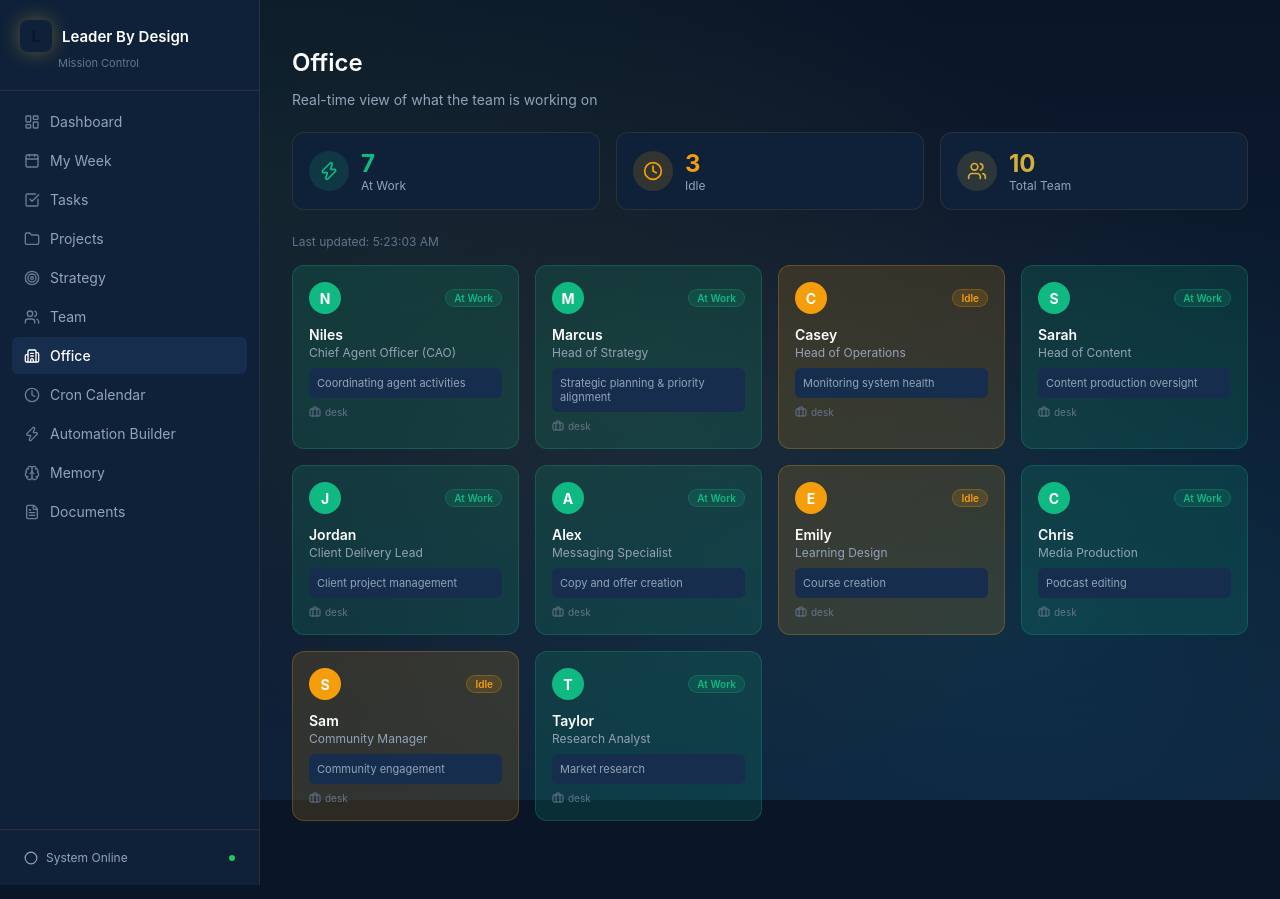
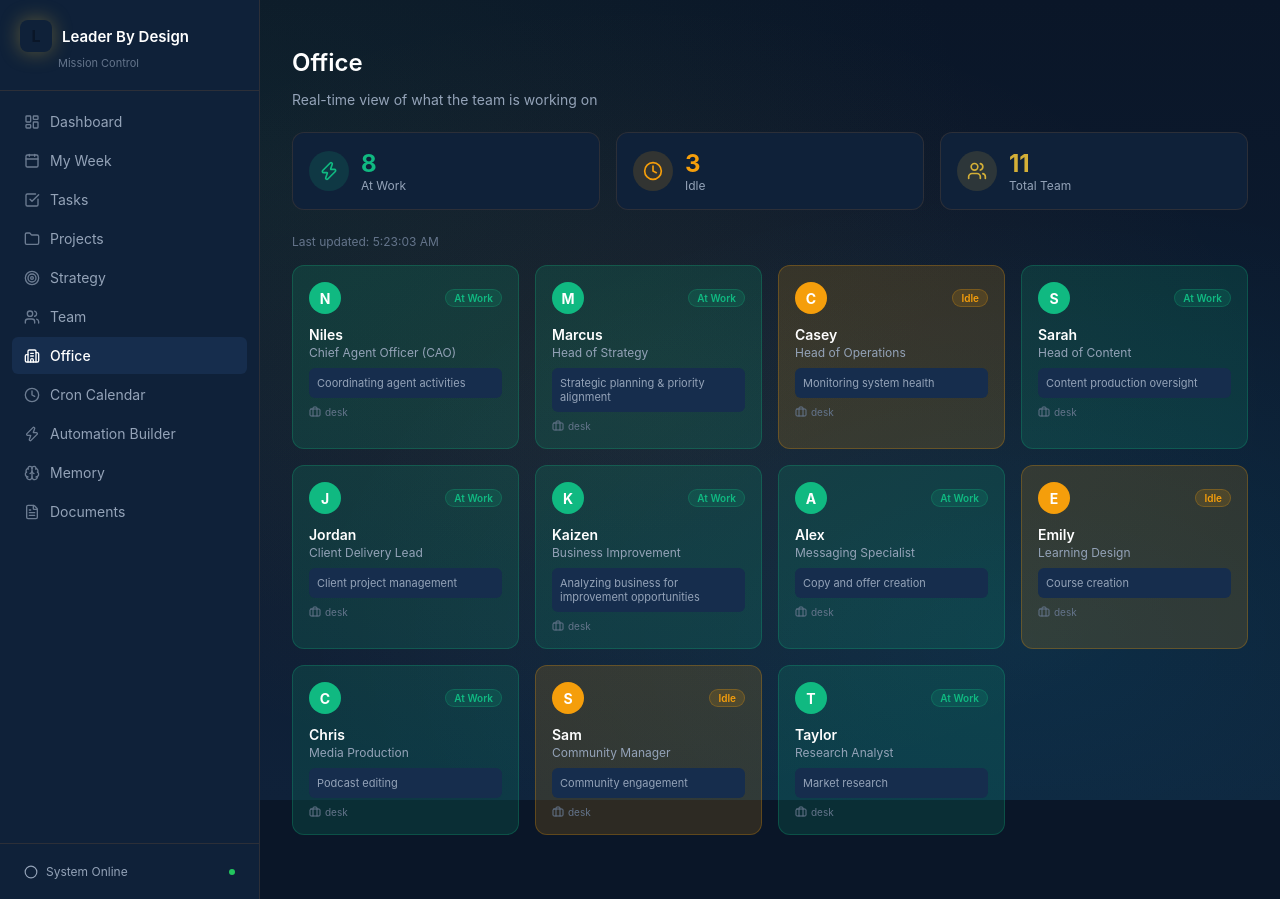
Before and after one commit to brendan134/mission-control, a Next.js app in the folder mission-control/: page /office in a window 1280 px wide. Built offline with nearby package versions, Linux system fonts and the light colour scheme.

Commit message:
Add Kaizen agent to Team and Office pages

```diff
--- a/mission-control/src/app/office/page.tsx
+++ b/mission-control/src/app/office/page.tsx
@@ -62,6 +62,16 @@ const officeAgents: OfficeAgent[] = [
     role: 'Client Delivery Lead',
     status: 'active',
     currentTask: 'Client project management',
+    location: 'desk',
+    tier: 'B'
+  },
+  {
+    id: 'kaizen',
+    name: 'Kaizen',
+    humanName: 'Kaizen',
+    role: 'Business Improvement',
+    status: 'active',
+    currentTask: 'Analyzing business for improvement opportunities',
     location: 'desk',
     tier: 'B'
   },
--- a/mission-control/src/app/team/page.tsx
+++ b/mission-control/src/app/team/page.tsx
@@ -19,6 +19,7 @@ const teamMembers: TeamMember[] = [
   { id: 'ops', name: 'Casey', role: 'Head of Operations', tier: 'B', model: 'flashlite', reportsTo: 'niles', responsibilities: ['System maintenance', 'Cron job management', 'Data integrity', 'Automation workflows'] },
   { id: 'content', name: 'Sarah', role: 'Head of Content', tier: 'B', model: 'minimax', reportsTo: 'niles', responsibilities: ['Content production oversight', 'LinkedIn posts & newsletters', 'Content strategy alignment'] },
   { id: 'client-delivery', name: 'Jordan', role: 'Client Delivery Lead', tier: 'B', model: 'kimi', reportsTo: 'niles', responsibilities: ['Client project delivery', 'Quality assurance', 'Stakeholder communication'] },
+  { id: 'kaizen', name: 'Kaizen', role: 'Business Improvement', tier: 'B', model: 'kimi', reportsTo: 'niles', responsibilities: ['Daily business improvement suggestions', 'Align initiatives with purpose', 'Identify efficiency opportunities', 'Challenge status quo'] },
   { id: 'messaging', name: 'Alex', role: 'Messaging Specialist', tier: 'C', model: 'kimi', reportsTo: 'niles', responsibilities: ['Copy and offer creation', 'Brand voice consistency', 'Email marketing content'] },
   { id: 'curriculum', name: 'Emily', role: 'Learning Design', tier: 'C', model: 'kimi', reportsTo: 'content', responsibilities: ['Course creation', 'Training material development', 'Learning path design'] },
   { id: 'podcast', name: 'Chris', role: 'Media Production', tier: 'C', model: 'kimi', reportsTo: 'content', responsibilities: ['Podcast editing and production', 'Video content creation', 'Audio quality management'] },
```
